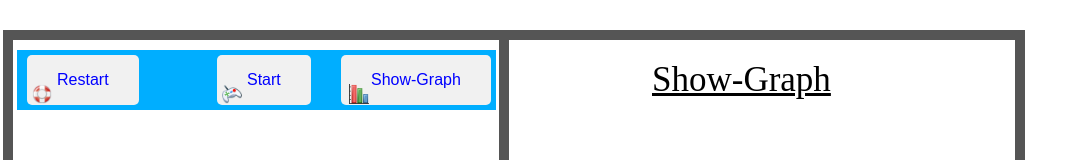
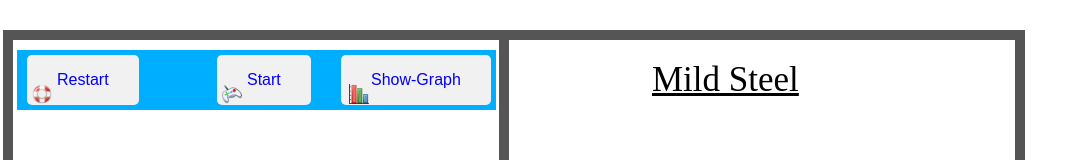
Before and after one commit to virtual-labs/exp-tensile-test-experiment-iiith, a plain HTML site: page experiment/simulation/exp13.html in a window 1280 px wide. Shown: the top 160 px of the page, without its empty margins (0-1085 px from the left). Drawn offline with Linux system fonts and the light colour scheme.

Commit message:
renamed graph name

```diff
--- a/experiment/simulation/exp13.html
+++ b/experiment/simulation/exp13.html
@@ -87,7 +87,7 @@ setInterval(function(){updateChart()}, updateInterval);
   <img id="im3" src="Images/start.png"/>
   <img id="im4" src="Images/show_graph.png"/>
 </div>
-<p id="exp_tag"> <u>Show-Graph</u></p>
+<p id="exp_tag"> <u> Mild Steel</u></p>
 <div id="botbox">
   <button id="mat">Types of Materials</button>
  <ul>
```
